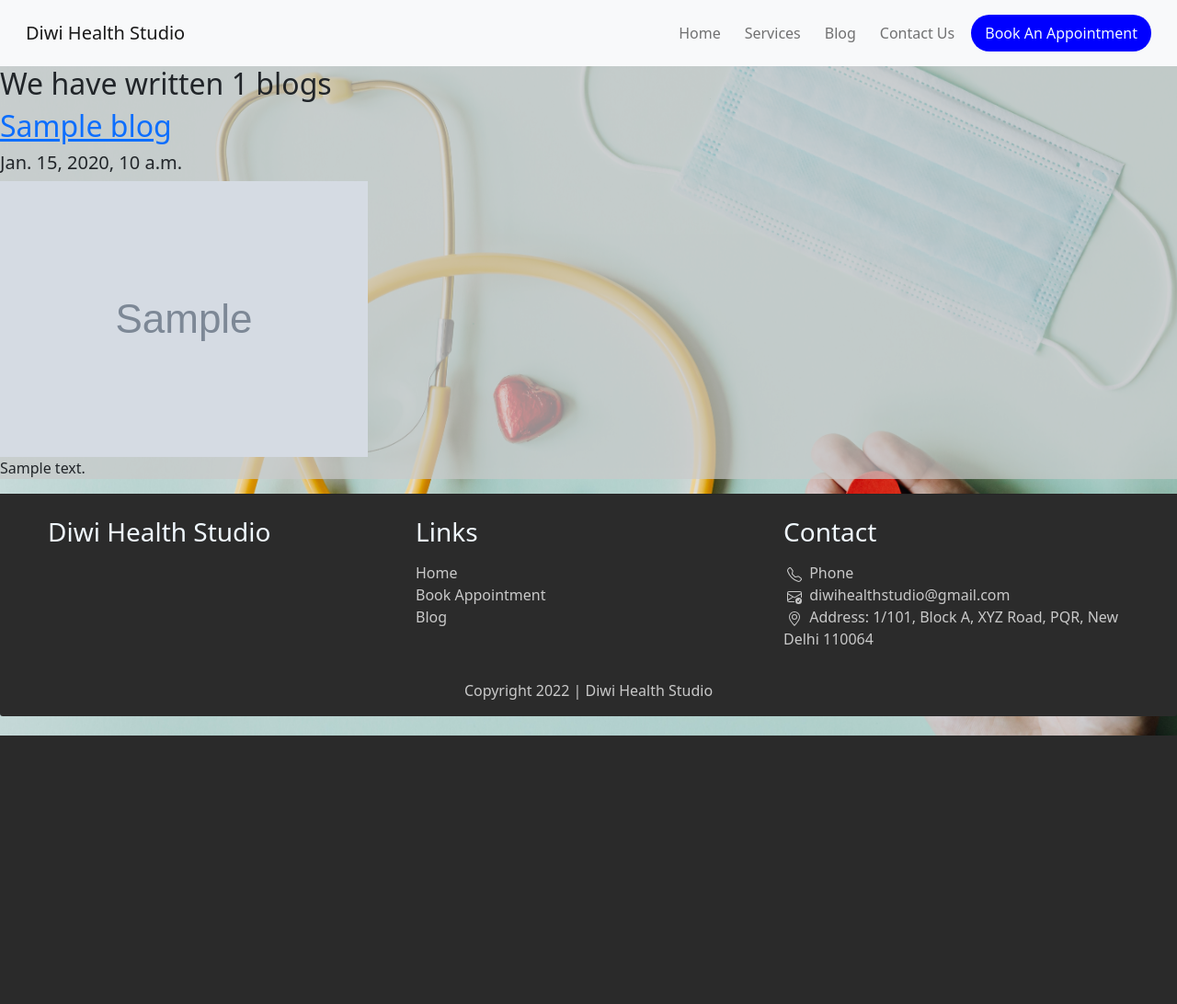
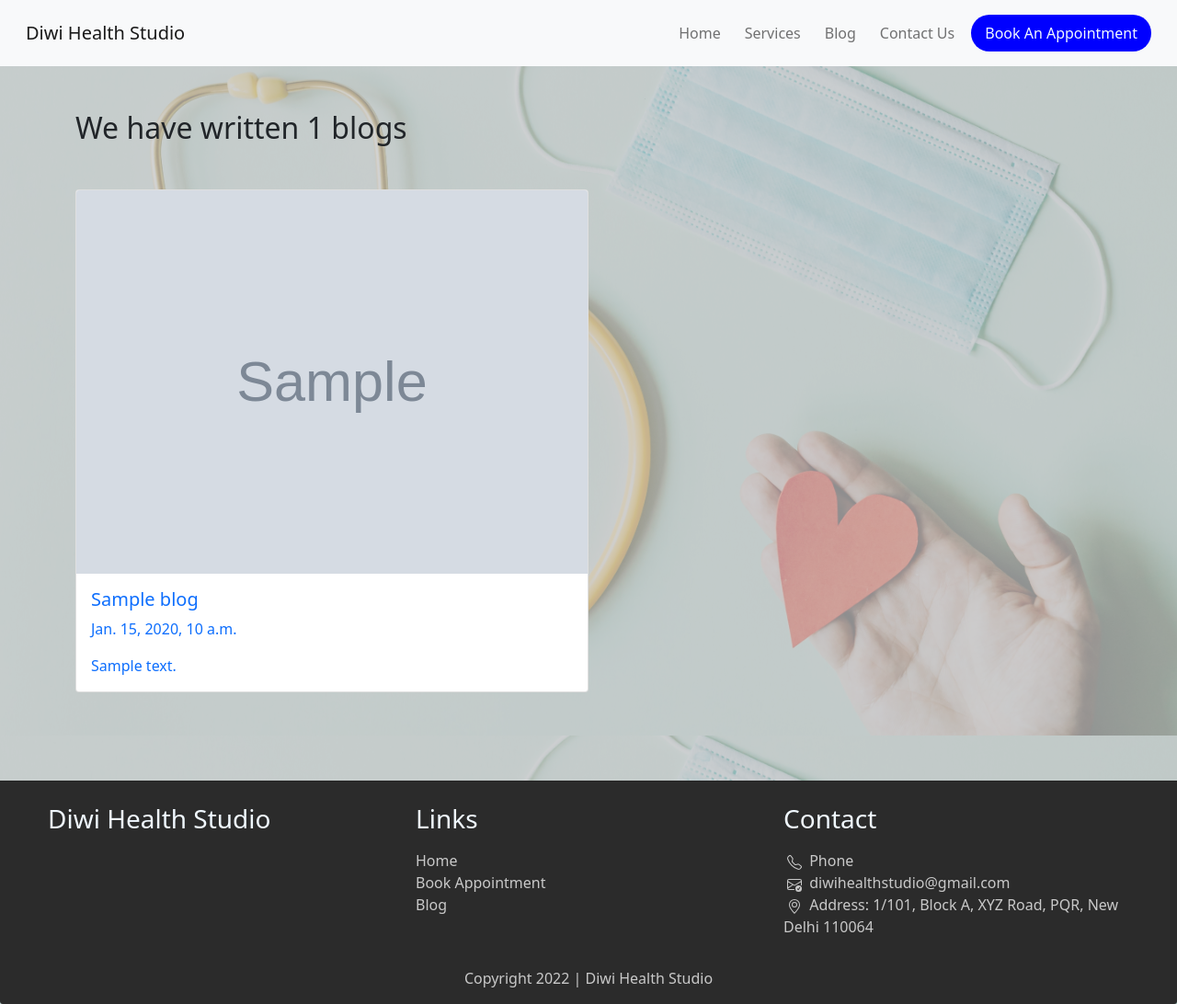
Before and after one commit to advanced-bencoding/diwi-health-studio-webapp, a Django app: template blog/templates/blog/all_blogs.html in a window 1280 px wide. Shown: the whole page at 92% size. Before the commit the page ends 800 px from the top, so only its background shows below. Run offline with Django 3.2, Linux system fonts and the light colour scheme; the template is opened without the code that fills it: most values are stand-ins (such as "Sample title", 1, 10 or a date in 2020); grey boxes marked "Sample" are stand-in pictures; data that the repository does not hold is empty; parts of the project's set-up code (start-up, migrations or seed data) failed here and were passed over.

Commit message:
Updated Blog UI

```diff
--- a/blog/templates/blog/all_blogs.html
+++ b/blog/templates/blog/all_blogs.html
@@ -2,16 +2,21 @@
 
 {% block content %}
 
-<h2>We have written {{ blogs.count }} blogs</h2>
+<div class="container py-5">
+    <h2>We have written {{ blogs.count }} blogs</h2>
 
-{% for blog in blogs reversed %}
+    {% for blog in blogs reversed %}
+    <a href="{% url 'detail' blog.id %}" style="text-decoration: none;">
+    <div class="card my-5" style="width: 50%;">
+        <img class="card-img-top" src="{{ blog.image.url }}" alt="Blog image">
+        <div class="card-body">
+          <h5 class="card-title">{{ blog.title }}</h5>
+          <p class="card-text">{{ blog.date }}</p>
+          <p class="card-text">{{ blog.description|truncatechars:100 }}</p>
+        </div>
+    </div>
+    </a>
+    {% endfor %}
 
-<a href="{% url 'detail' blog.id %}"><h2>{{ blog.title }}</h2></a>
-<h5>{{ blog.date }}</h5>
-<img src="{{ blog.image.url }}" width="400px">
-<p>{{ blog.description|truncatechars:100 }}</p>
-
-
-{% endfor %}
-
+</div>
 {% endblock %}
--- a/home/templates/home/home.html
+++ b/home/templates/home/home.html
@@ -120,7 +120,7 @@
     {% endfor %}
   </div>
 
-  <h3 class="mx-5"> Our Staff</h3>
+  <h3 class="mx-5 my-5"> Our Staff</h3>
 
   <div class="row">
 
```
Also changed, not shown: blog/templates/blog/detail.html (+10 -7 lines).
